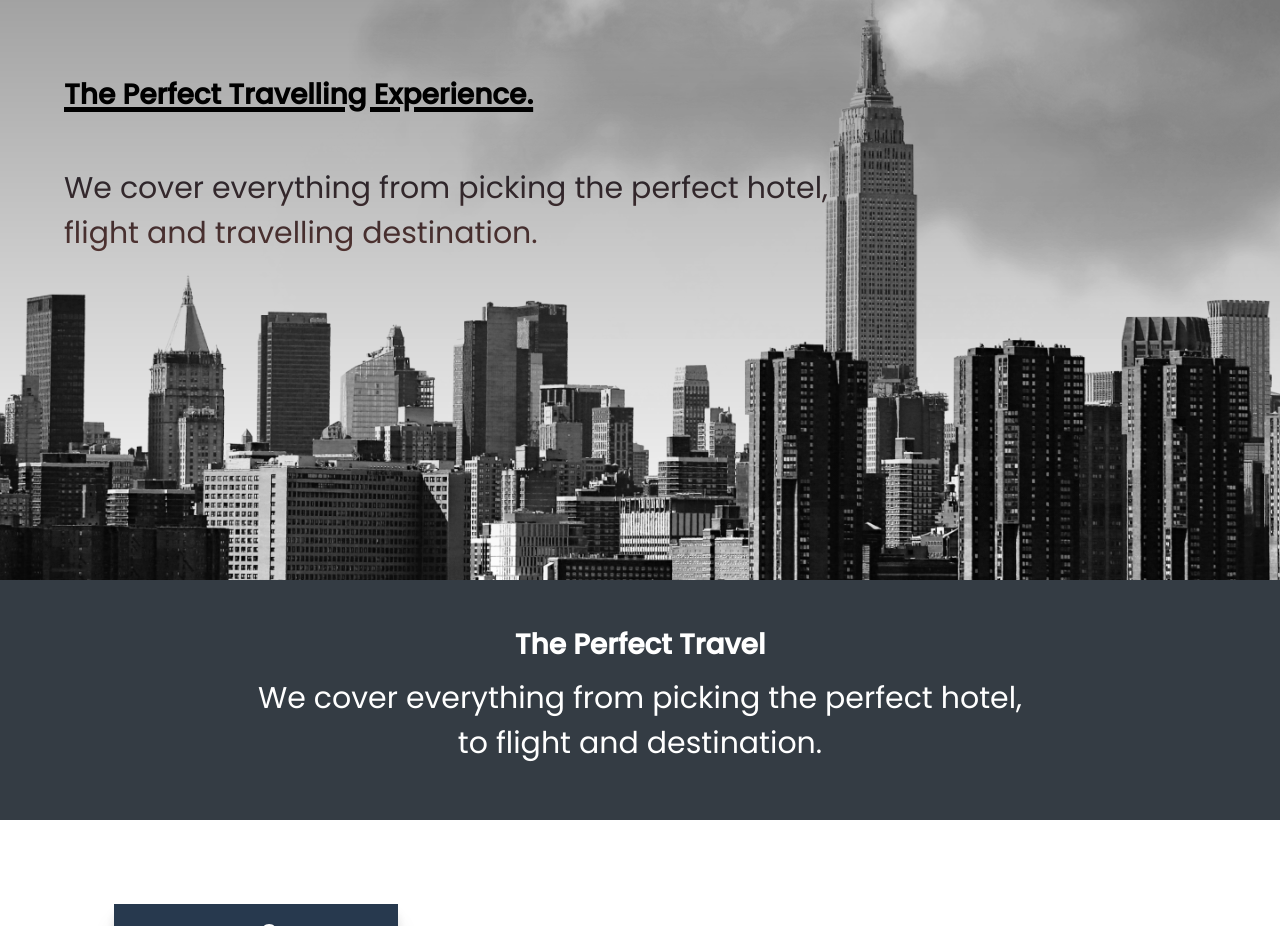
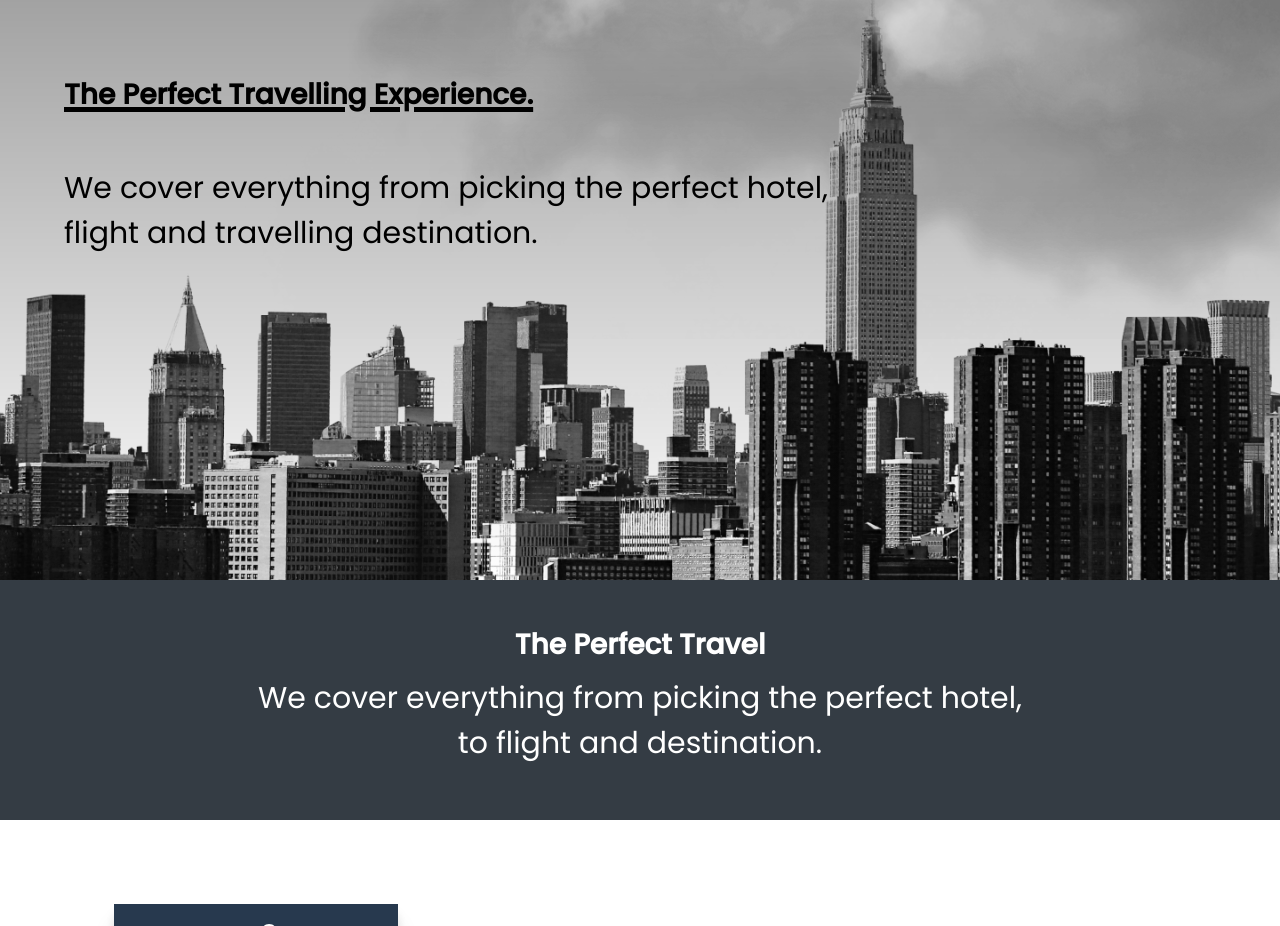
Before and after one commit to subhamBharadwaz/Tourify, a plain HTML site: page index.html in a window 1280 px wide. Shown: the part 1020-1946 px from the top of the page. Drawn offline with Linux system fonts and the light colour scheme; a web font is replaced by a local one.

Commit message:
remove background clicp

```diff
--- a/styles.css
+++ b/styles.css
@@ -135,9 +135,9 @@ nav ul {
 }
 .locations-head h3 {
   padding: 4rem 0rem;
-  background: linear-gradient(#131c27, #663b34);
+  /* background: linear-gradient(#131c27, #663b34);
   -webkit-background-clip: text;
-  -webkit-text-fill-color: transparent;
+  -webkit-text-fill-color: transparent; */
 }
 
 .cloud {
```
